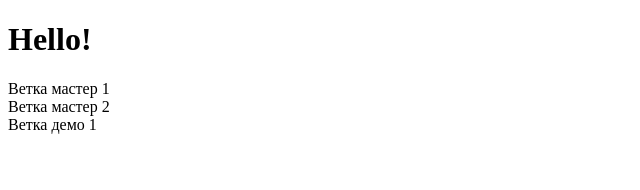
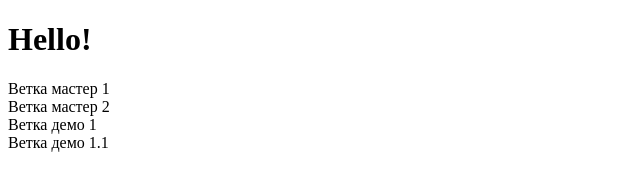
Before and after one commit to Meidro/git_test, a plain HTML site: page index.html in a window 1280 px wide. Shown: the whole page, without its empty margins (0-640 px from the left). Drawn offline with Linux system fonts and the light colour scheme.

Commit message:
добавил блок ветка демо 1.1

```diff
--- a/index.html
+++ b/index.html
@@ -12,6 +12,7 @@
       <div class="branch__master">Ветка мастер 2</div>
 
       <div class="branch__demo-1">Ветка демо 1</div>
+      <div class="branch__demo-1">Ветка демо 1.1</div>
       <script src="./main.js"></script>
    </body>
 </html>
```
